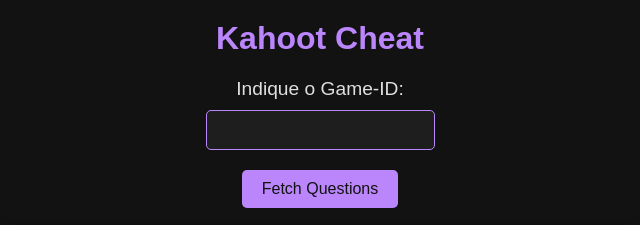
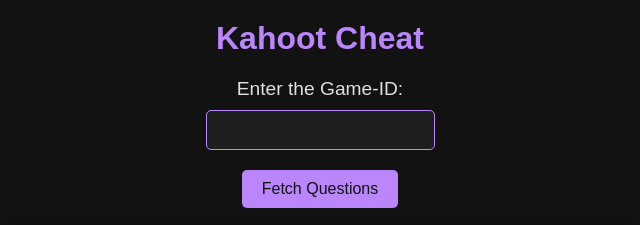
Before and after one commit to VitorARibeiro/KahootCheat, a plain HTML site: page index.html in a window 1280 px wide. Shown: the full height of the page, 320-960 px from the left. Drawn offline with Linux system fonts and the light colour scheme.

Commit message:
Update index.html

```diff
--- a/index.html
+++ b/index.html
@@ -8,7 +8,7 @@
 </head>
 <body>
     <h1>Kahoot Cheat</h1>
-    <label for="gameId">Indique o Game-ID:</label>
+    <label for="gameId">Enter the Game-ID:</label>
     <input type="text" id="gameId">
     <button id="fetchQuestions">Fetch Questions</button>
     <div id="results"></div>
```
